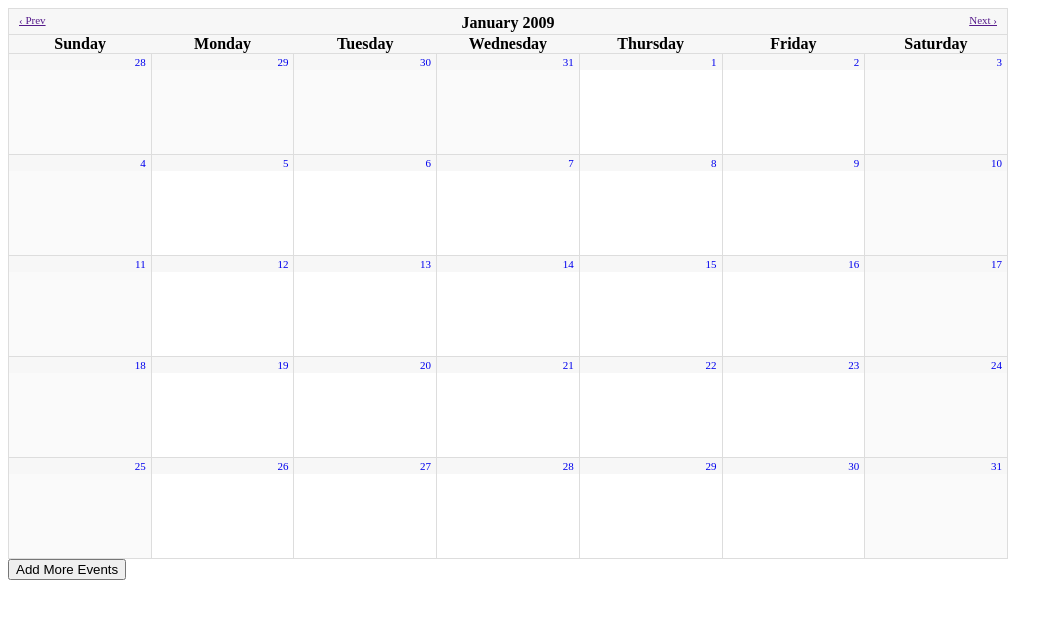
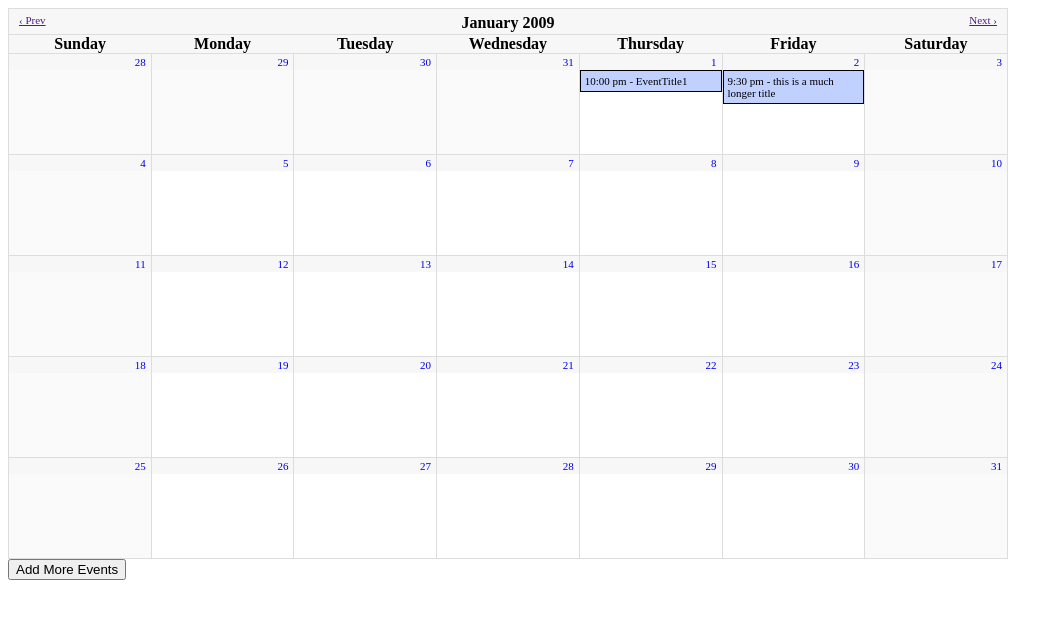
Before and after one commit to atmos/svnimport-test, a plain HTML site: page Index.html in a window 1280 px wide. Shown: the whole page, without its empty margins (0-1063 px from the left). Drawn offline with Linux system fonts and the light colour scheme.

Commit message:
refs #3 closes #3 added Description JSON property and escaped the other properties. Example of hover alert added.

```diff
--- a/Index.html
+++ b/Index.html
@@ -15,30 +15,39 @@
 			var options = {
 				onMonthChanged: function(dateIn) {
 					//this could be an Ajax call to the backend to get this months events
-					var events = [ 	{ EventID: 1, "Date": new Date(2009, 1, 1), "Title": "10:00 pm - EventTitle1", URL: "http://www.pertnearsandstone.com/Events/1" },
-									{ EventID: 2, "Date": new Date(2009, 1, 2), "Title": "9:30 pm - this is a much longer title", URL: "http://www.pertnearsandstone.com/Events/1" }
+					var events = [ 	{ "EventID": 1, "Date": new Date(2009, 1, 1), "Title": "10:00 pm - EventTitle1", "URL": "http://www.pertnearsandstone.com/Events/1", "Description": "This is a sample event description" },
+									{ "EventID": 2, "Date": new Date(2009, 1, 2), "Title": "9:30 pm - this is a much longer title", "URL": "http://www.pertnearsandstone.com/Events/1", "Description": "This is a sample event description" }
 					];
 					$.jMonthCalendar.ReplaceEventCollection(events);
+					return true;
+				},
+				onEventBlockOver: function(event) {
+					alert(event.Title + " - " + event.Description);
+					return true;
+				},
+				onEventBlockOut: function(event) {
 					return true;
 				}
 			};
 
-			var events = [ 	{ EventID: 1, "Date": new Date(2009, 0, 1), "Title": "10:00 pm - EventTitle1", URL: "http://www.pertnearsandstone.com/Events/1" },
-							{ EventID: 2, "Date": new Date(2009, 0, 2), "Title": "9:30 pm - this is a much longer title", URL: "http://www.pertnearsandstone.com/Events/1" }
+
+
+			var events = [ 	{ "EventID": 1, "Date": new Date(2009, 0, 1), "Title": "10:00 pm - EventTitle1", "URL": "http://www.pertnearsandstone.com/Events/1", "Description": "This is a sample event description" },
+							{ "EventID": 2, "Date": new Date(2009, 0, 2), "Title": "9:30 pm - this is a much longer title", "URL": "http://www.pertnearsandstone.com/Events/1", "Description": "This is a sample event description" }
 			];
 
 			var newoptions = { };
 			var newevents = [ ];
-			$.jMonthCalendar.Initialize(newoptions, newevents);
+			//$.jMonthCalendar.Initialize(newoptions, newevents);
 
 
-			//$.jMonthCalendar.Initialize(options, events);
+			$.jMonthCalendar.Initialize(options, events);
 
 
 
 
-			var extraEvents = [	{ EventID: 1, "Date": new Date(2009, 0, 11), "Title": "10:00 pm - EventTitle1", URL: "http://www.pertnearsandstone.com/Events/1" },
-								{ EventID: 2, "Date": new Date(2009, 0, 20), "Title": "9:30 pm - this is a much longer title", URL: "http://www.pertnearsandstone.com/Events/1" }
+			var extraEvents = [	{ "EventID": 1, "Date": new Date(2009, 0, 11), "Title": "10:00 pm - EventTitle1", "URL": "http://www.pertnearsandstone.com/Events/1", "Description": "This is a sample event description" },
+								{ "EventID": 2, "Date": new Date(2009, 0, 20), "Title": "9:30 pm - this is a much longer title", "URL": "http://www.pertnearsandstone.com/Events/1", "Description": "This is a sample event description" }
 			];
 
 			$("#Button").click(function() {
```
